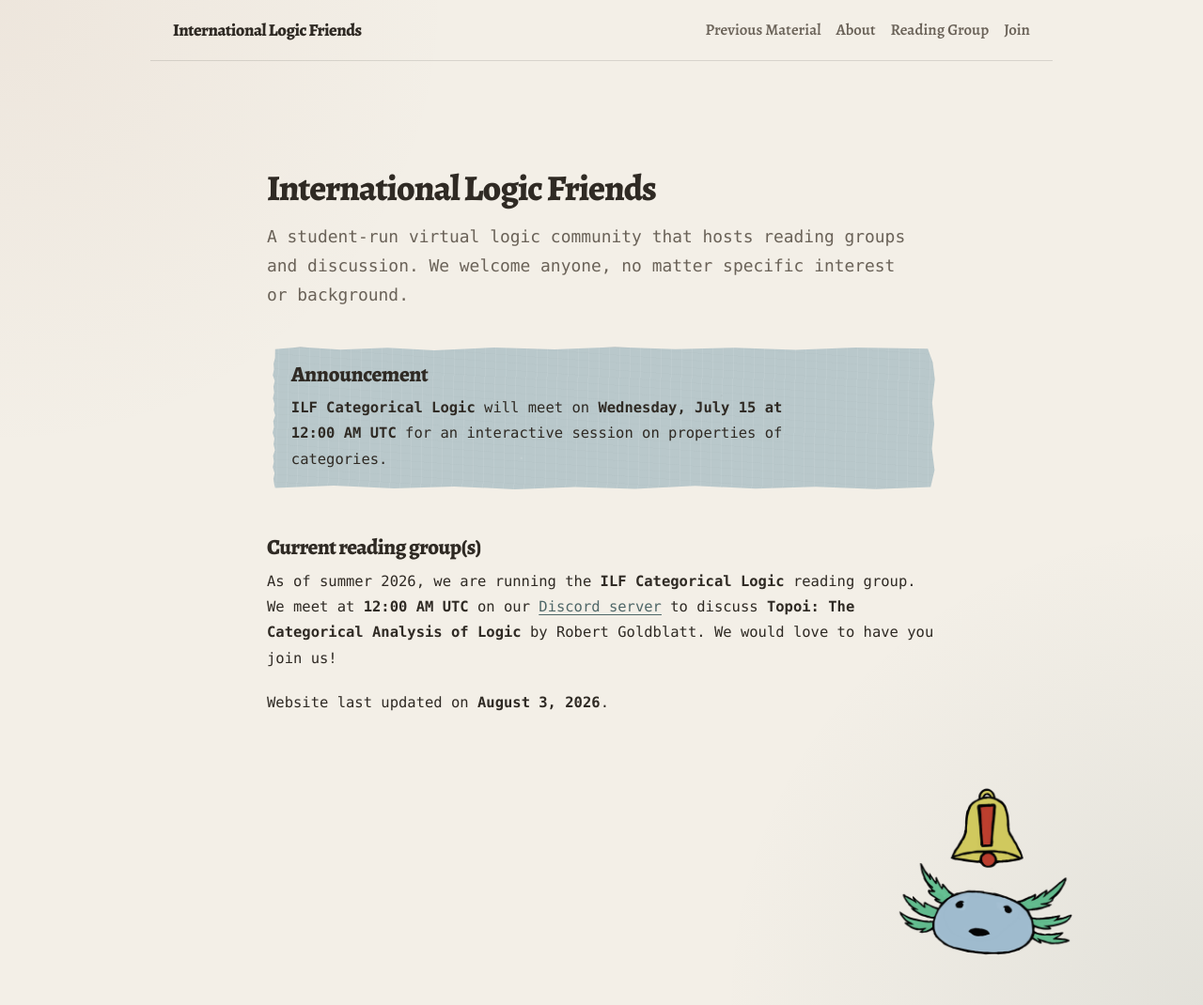
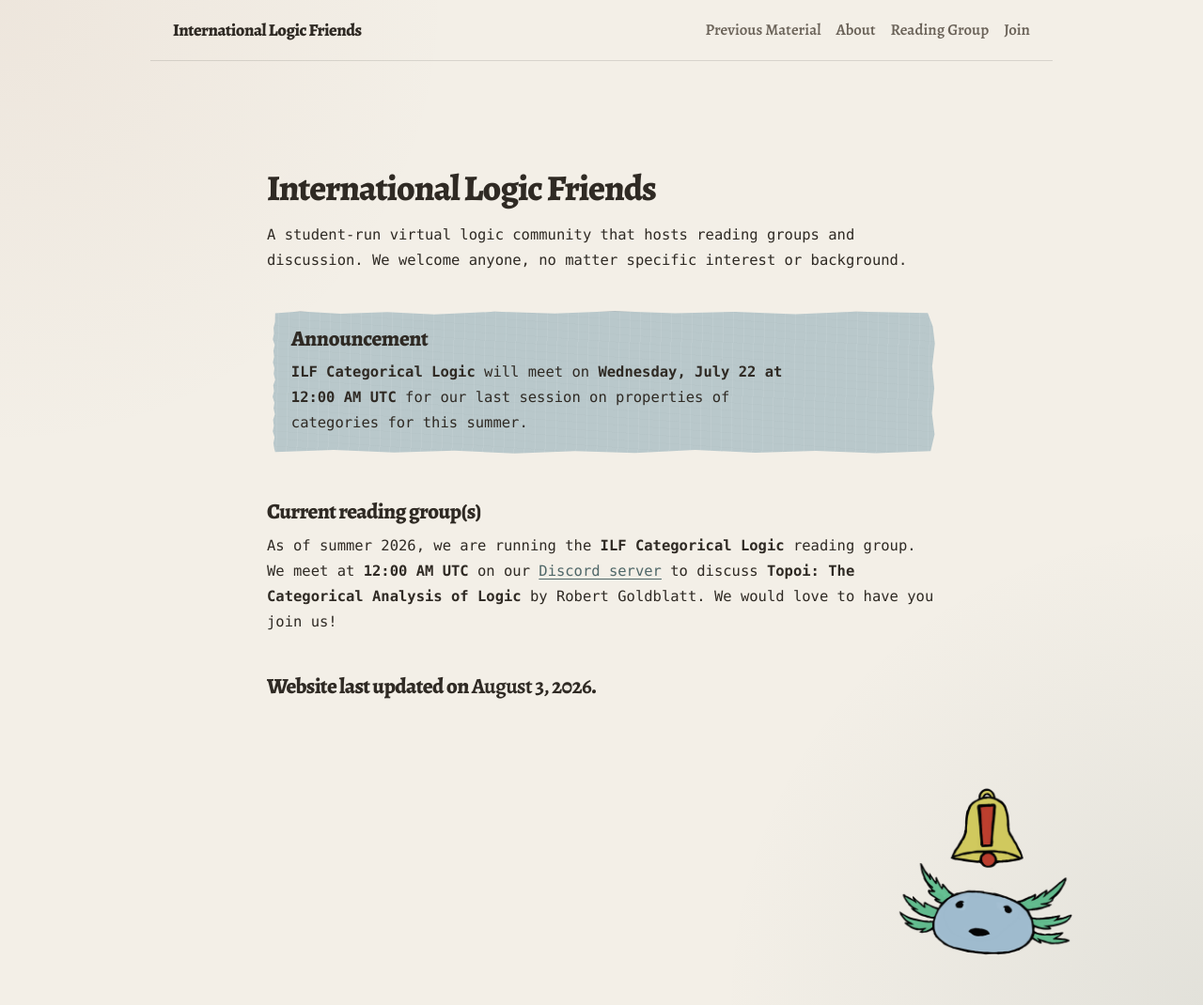
Before and after one commit to international-logic-friends/international-logic-friends.github.io, a Jekyll site: the page built from index.md, in a window 1280 px wide and 1070 px high. Shown: the whole window at 94% size. Built offline with Jekyll 4.4.1, drawn with Linux system fonts in a browser that asks for light colours; some web fonts are replaced.

Commit message:
announcement update

```diff
--- a/index.md
+++ b/index.md
@@ -8,12 +8,11 @@ bottom_image_width: 380px
 
 ## International Logic Friends
 
-{: .lede}
 A student-run virtual logic community that hosts reading groups and discussion. We welcome anyone, no matter specific interest or background.
 
 <div class="announcement" markdown="1">
 
-**ILF Categorical Logic** will meet on **<time class="local-time" datetime="2026-07-14T20:00:00-04:00">8:00 PM Eastern</time>** for an interactive session on properties of categories.
+**ILF Categorical Logic** will meet on **<time class="local-time" datetime="2026-07-21T20:00:00-04:00">8:00 PM Eastern</time>** for our last session on properties of categories for this summer.
 
 </div>
 
@@ -23,4 +22,4 @@ As of summer 2026, we are running the **ILF Categorical Logic** reading group. W
   8:00 PM Eastern
 </time>** on our [Discord server](https://discord.gg/5BRDy8rYg) to discuss **Topoi: The Categorical Analysis of Logic** by Robert Goldblatt. We would love to have you join us!
 
-Website last updated on **{{ site.time | date: "%B %-d, %Y" }}**.
+### Website last updated on **{{ site.time | date: "%B %-d, %Y" }}**.
```
